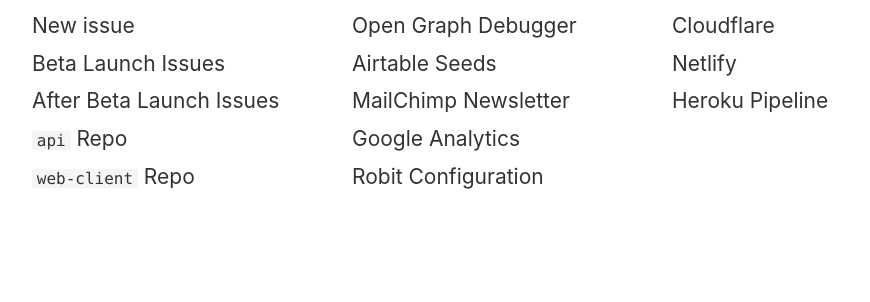
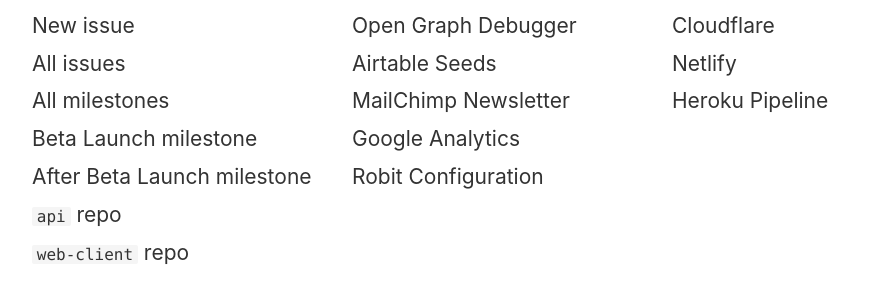
Before and after one commit to paulstraw/paulstraw, a website: page nnstart/index.html in a window 1280 px wide. Shown: the part 156-458 px from the top of the page, without its empty margins (138-1008 px from the left). Drawn offline with Linux system fonts and the light colour scheme.

Commit message:
Better issues links.

```diff
--- a/nnstart/index.html
+++ b/nnstart/index.html
@@ -84,16 +84,22 @@
             <a href="https://github.com/nestnotes/issues/issues/new">New issue</a>
           </li>
           <li>
-            <a href="https://github.com/nestnotes/issues/milestone/2">Beta Launch Issues</a>
+            <a href="https://github.com/nestnotes/issues/issues">All issues</a>
           </li>
           <li>
-            <a href="https://github.com/nestnotes/issues/milestone/1">After Beta Launch Issues</a>
+            <a href="https://github.com/nestnotes/issues/milestones">All milestones</a>
           </li>
           <li>
-            <a href="https://github.com/nestnotes/api"><code>api</code> Repo</a>
+            <a href="https://github.com/nestnotes/issues/milestone/2">Beta Launch milestone</a>
           </li>
           <li>
-            <a href="https://github.com/nestnotes/web-client"><code>web-client</code> Repo</a>
+            <a href="https://github.com/nestnotes/issues/milestone/1">After Beta Launch milestone</a>
+          </li>
+          <li>
+            <a href="https://github.com/nestnotes/api"><code>api</code> repo</a>
+          </li>
+          <li>
+            <a href="https://github.com/nestnotes/web-client"><code>web-client</code> repo</a>
           </li>
         </ul>
       </section>
```
